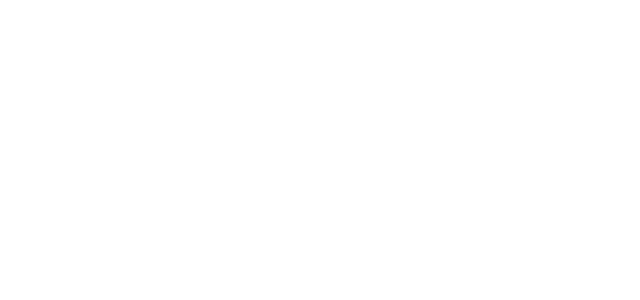
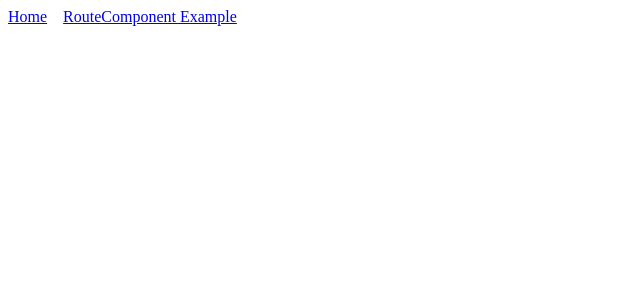
Before and after one commit to robertdempsey/RouteComponentApp, an Angular app: page / in a window 1280 px wide. Shown: the top 300 px of the page, without its empty margins (0-640 px from the left). Built offline with nearby package versions, Linux system fonts and the light colour scheme.

Commit message:
Adds links for Home and RouteComponent Example

```diff
--- a/src/app/app.component.css
+++ b/src/app/app.component.css
@@ -0,0 +1,3 @@
+:host {
+    width: 100%;
+}
--- a/src/app/app.component.html
+++ b/src/app/app.component.html
@@ -1 +1,6 @@
+<div class="d-flex" [style.width]="'100%'">
+    <a [routerLink]="['/']" [style.margin-right]="'1rem'">Home</a>
+    <a [routerLink]="['RouteComponentExample']" [style.margin-right]="'1rem'">RouteComponent Example</a>
+</div>
+
 <router-outlet></router-outlet>
--- a/src/app/app.module.ts
+++ b/src/app/app.module.ts
@@ -1,8 +1,7 @@
 import { BrowserModule } from '@angular/platform-browser';
 import { NgModule } from '@angular/core';
-
 import { AppComponent } from './app.component';
-import { AppRoutingModule } from './app-routing.module';
+import { AppRoutingModule } from './routes/app-routing.module';
 import { RouteComponentModule } from './route-component/route-component.module';
 
 @NgModule({
--- a/src/app/app-routing.module.ts
+++ b/src/app/routes/app-routing.module.ts
@@ -1,7 +1,6 @@
 import { NgModule } from '@angular/core';
 import { Routes, RouterModule } from '@angular/router';
-import { RouteComponent } from './route-component/route/route.component';
-
+import { RouteComponent } from '../route-component/route/route.component';
 
 const routes: Routes = [
   {
```
